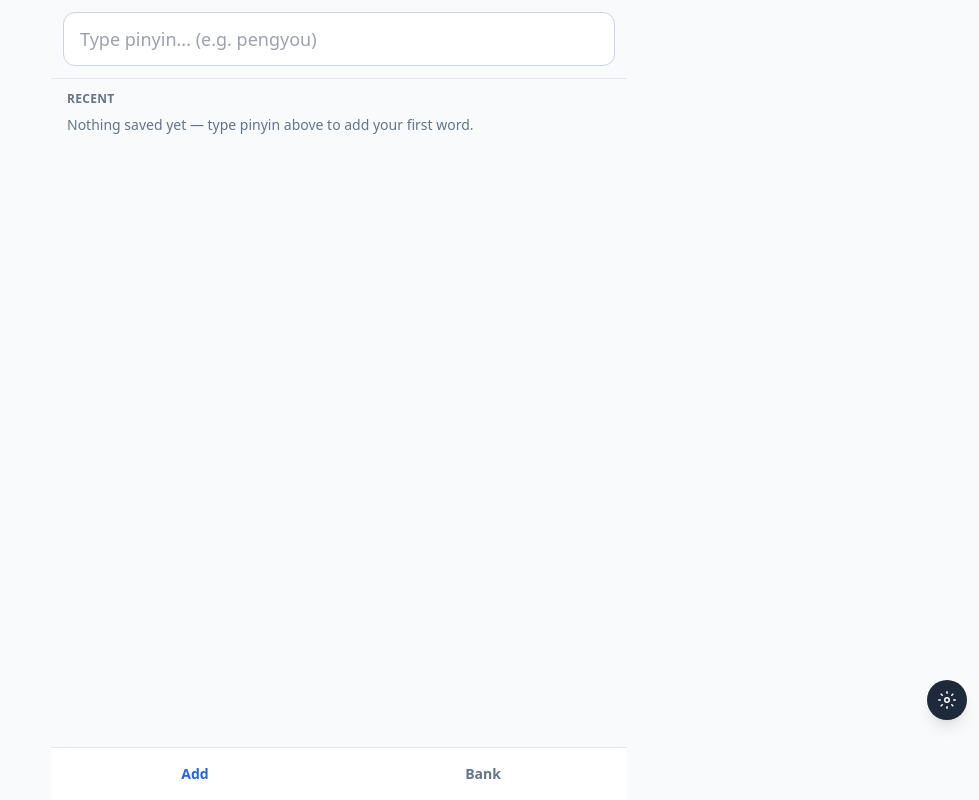
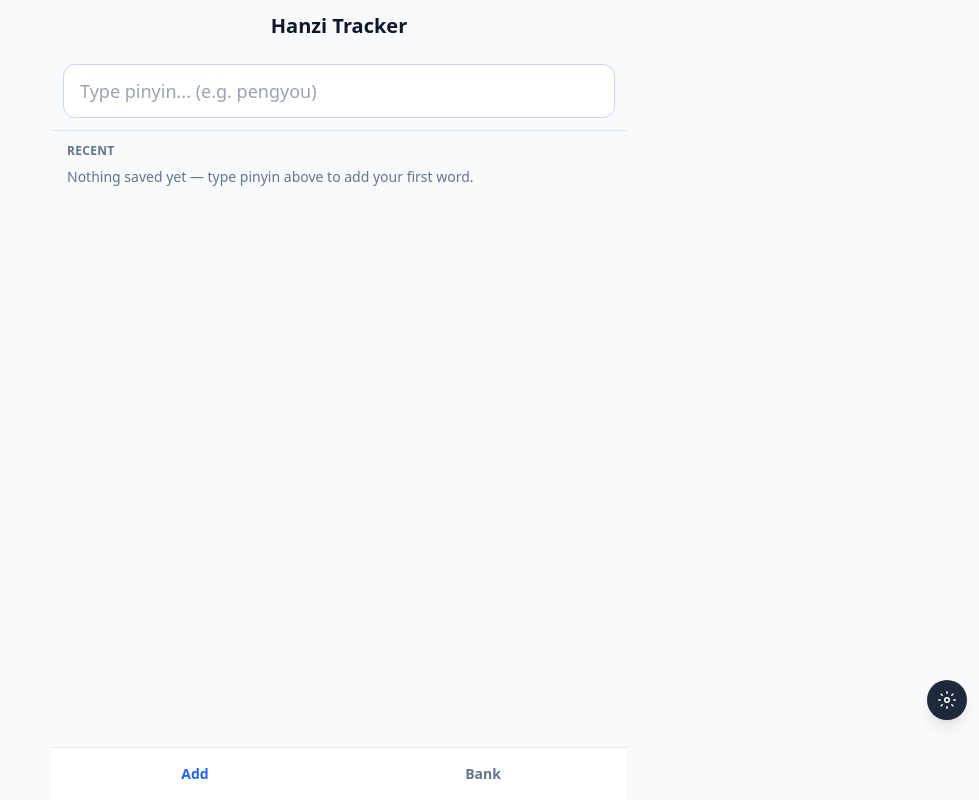
Before and after one commit to khahmed/hanzi_track, a plain HTML site: page frontend/index.html in a window 1280 px wide. Shown: the whole page, without its empty margins (301-1280 px from the left). Drawn offline with nearby package versions, Linux system fonts and the light colour scheme; no server answers.

Commit message:
feat: Add a title for the app at the top. The title should be "Hanzi Tracker"

```diff
--- a/frontend/index.html
+++ b/frontend/index.html
@@ -20,6 +20,8 @@
 </head>
 <body class="bg-slate-50 text-slate-900 min-h-screen antialiased">
 <main x-data="app()" x-init="init()" class="max-w-xl mx-auto pb-20">
+
+  <div class="text-center text-xl font-bold text-slate-900 py-3">Hanzi Tracker</div>
 
   <section x-show="view === 'add'" x-cloak>
     <div class="sticky top-0 bg-slate-50 z-10 p-3 border-b border-slate-200">
```
